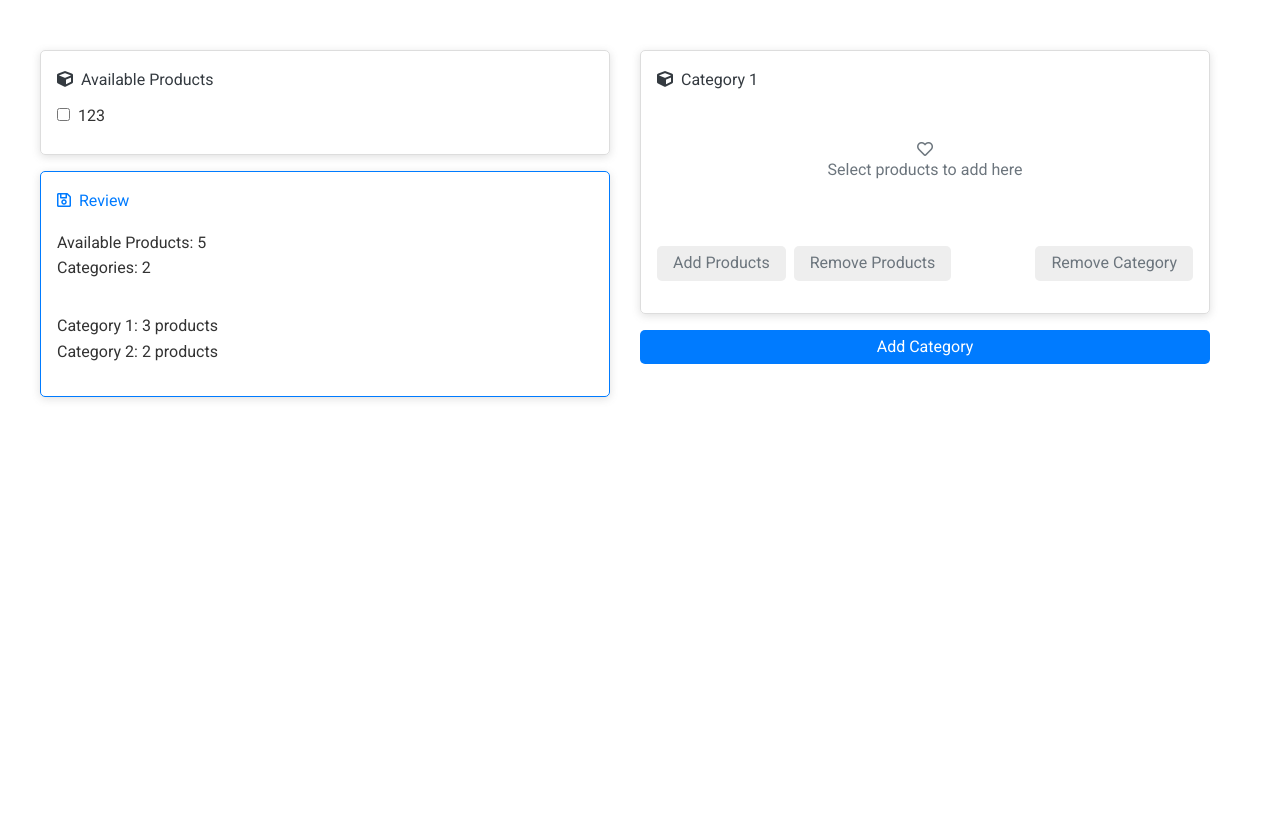
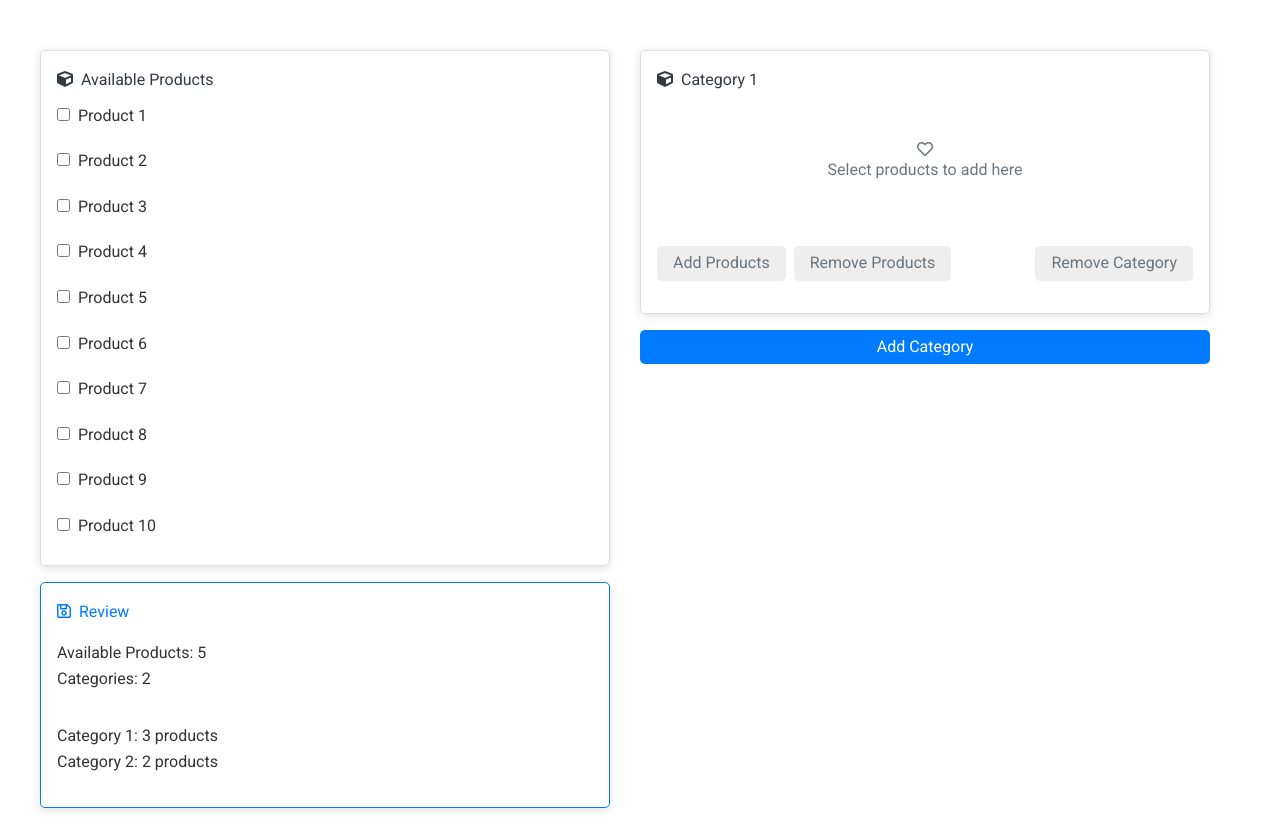
Before and after one commit to berkezircan/category-app, a React (Create React App) app: page / in a window 1280 px wide. Before the commit the page ends 800 px from the top, so only its background shows below. Built offline with nearby package versions, Linux system fonts and the light colour scheme.

Commit message:
Products added

```diff
--- a/src/App.js
+++ b/src/App.js
@@ -10,17 +10,67 @@ import './App.css';
 import 'normalize.css';
 
 function App() {
-	var [categories, setCategories] = useState([
+	const [categories, setCategories] = useState([
 		{
 			name: 'Category 1',
 			index: 0,
 		},
 	]);
 
+	const [products, setProducts] = useState([
+		{
+			name: 'Product 1',
+			category: '',
+		},
+		{
+			name: 'Product 2',
+			category: '',
+		},
+		{
+			name: 'Product 3',
+			category: '',
+		},
+		{
+			name: 'Product 4',
+			category: '',
+		},
+		{
+			name: 'Product 5',
+			category: '',
+		},
+		{
+			name: 'Product 6',
+			category: '',
+		},
+		{
+			name: 'Product 7',
+			category: '',
+		},
+		{
+			name: 'Product 8',
+			category: '',
+		},
+		{
+			name: 'Product 9',
+			category: '',
+		},
+		{
+			name: 'Product 10',
+			category: '',
+		},
+	]);
+
+	const [selectedProducts, setSelectedProducts] = useState([]);
+
 	return (
 		<div className="App container">
 			<div className="sub-container">
-				<AvailableProducts />
+				<AvailableProducts
+					products={products}
+					selectedProducts={selectedProducts}
+					setProducts={setProducts}
+					setSelectedProducts={setSelectedProducts}
+				/>
 				<Review />
 			</div>
 			<div className="sub-container">
--- a/src/components/Category.js
+++ b/src/components/Category.js
@@ -1,6 +1,14 @@
 import React from 'react';
 
-const Category = ({ category, setCategories, numOfCategories }) => {
+const Category = ({ category, setCategories, numOfCategories, categories }) => {
+	const removeCategory = (index) => {
+		const newCategories = categories.filter(
+			(category) => category.index !== index
+		);
+
+		setCategories(newCategories);
+	};
+
 	return (
 		<div className="info-container">
 			<div className="category-title">
@@ -36,6 +44,7 @@ const Category = ({ category, setCategories, numOfCategories }) => {
 				</div>
 				<div className="category-actions">
 					<button
+						onClick={() => removeCategory(category.index)}
 						className={numOfCategories === 1 ? 'btn btn-disabled' : 'btn'}
 					>
 						Remove Category
--- a/src/components/Product.js
+++ b/src/components/Product.js
@@ -1,9 +1,24 @@
-import React from 'react';
+import React, { useState } from 'react';
 
-const Product = () => {
+const Product = ({ product }) => {
+	const [checked, setChecked] = useState(false);
+
+	const handleChange = (event) => {
+		setChecked(!checked);
+	};
+
 	return (
-		<div>
-			<p>Product</p>
+		<div className="form-control">
+			<input
+				type="checkbox"
+				name={product.name}
+				value={product.name}
+				checked={checked}
+				onChange={(event) => handleChange(event)}
+			/>
+			<label htmlFor="123" className="ml-1">
+				{product.name}
+			</label>
 		</div>
 	);
 };
--- a/src/screens/AvailableProducts.js
+++ b/src/screens/AvailableProducts.js
@@ -1,14 +1,22 @@
 import React from 'react';
 import CategoryItem from '../components/CategoryItem';
+import Product from '../components/Product';
 
-const AvailableProducts = ({ categories, setCategories }) => {
+const AvailableProducts = ({
+	products,
+	selectedProducts,
+	setProducts,
+	setSelectedProducts,
+}) => {
 	return (
 		<div className="info-container">
 			<p className="text-dark">
 				<i className="fas fa-cube"></i>
 				<span className="ml-1">Available Products</span>
 			</p>
-			<CategoryItem />
+			{products.map((product) => (
+				<Product key={product.name} product={product} />
+			))}
 		</div>
 	);
 };
--- a/src/screens/Categories.js
+++ b/src/screens/Categories.js
@@ -20,6 +20,7 @@ const Categories = ({ categories, setCategories }) => {
 					key={category.index}
 					category={category}
 					setCategories={setCategories}
+					categories={categories}
 					numOfCategories={categories.length}
 				/>
 			))}
```
